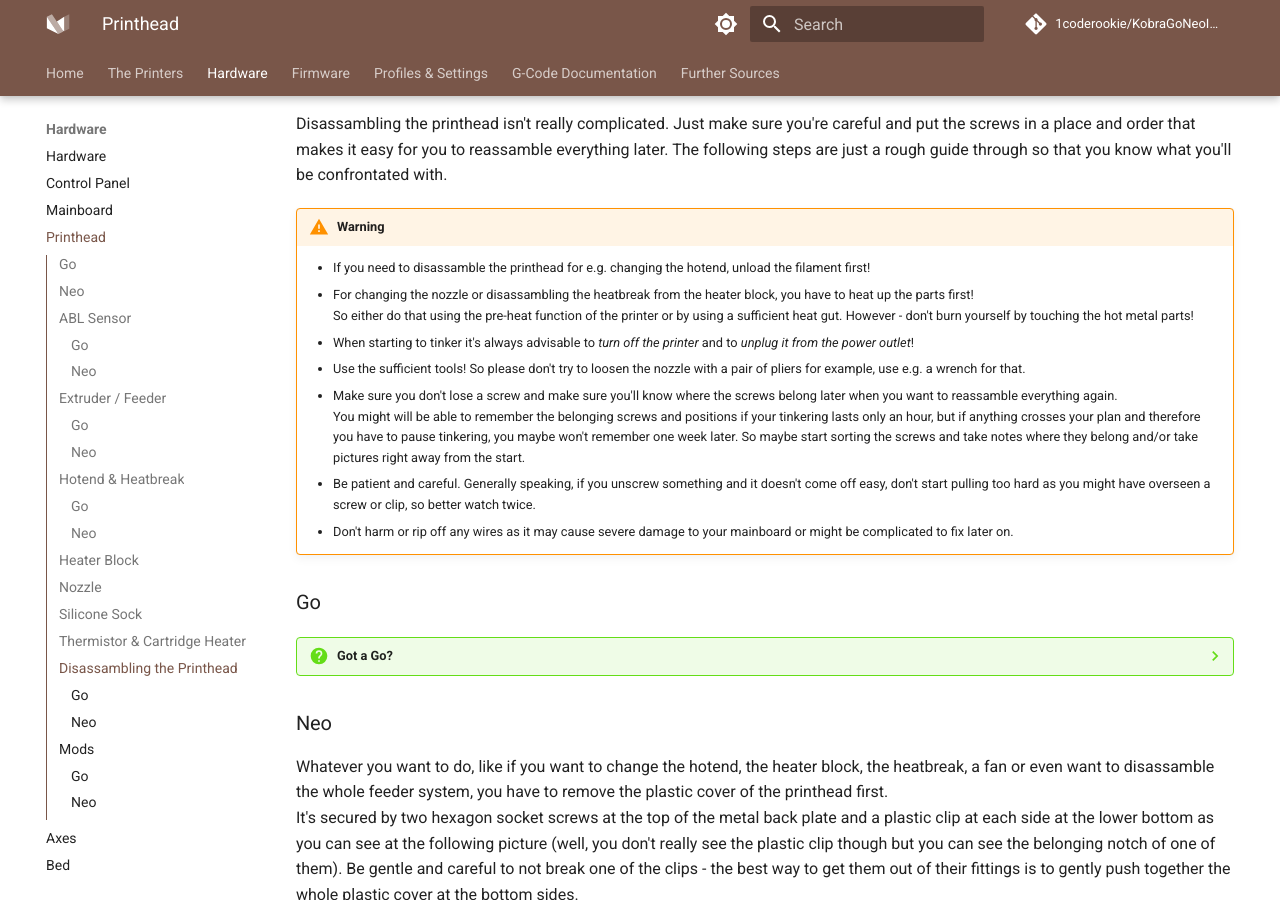
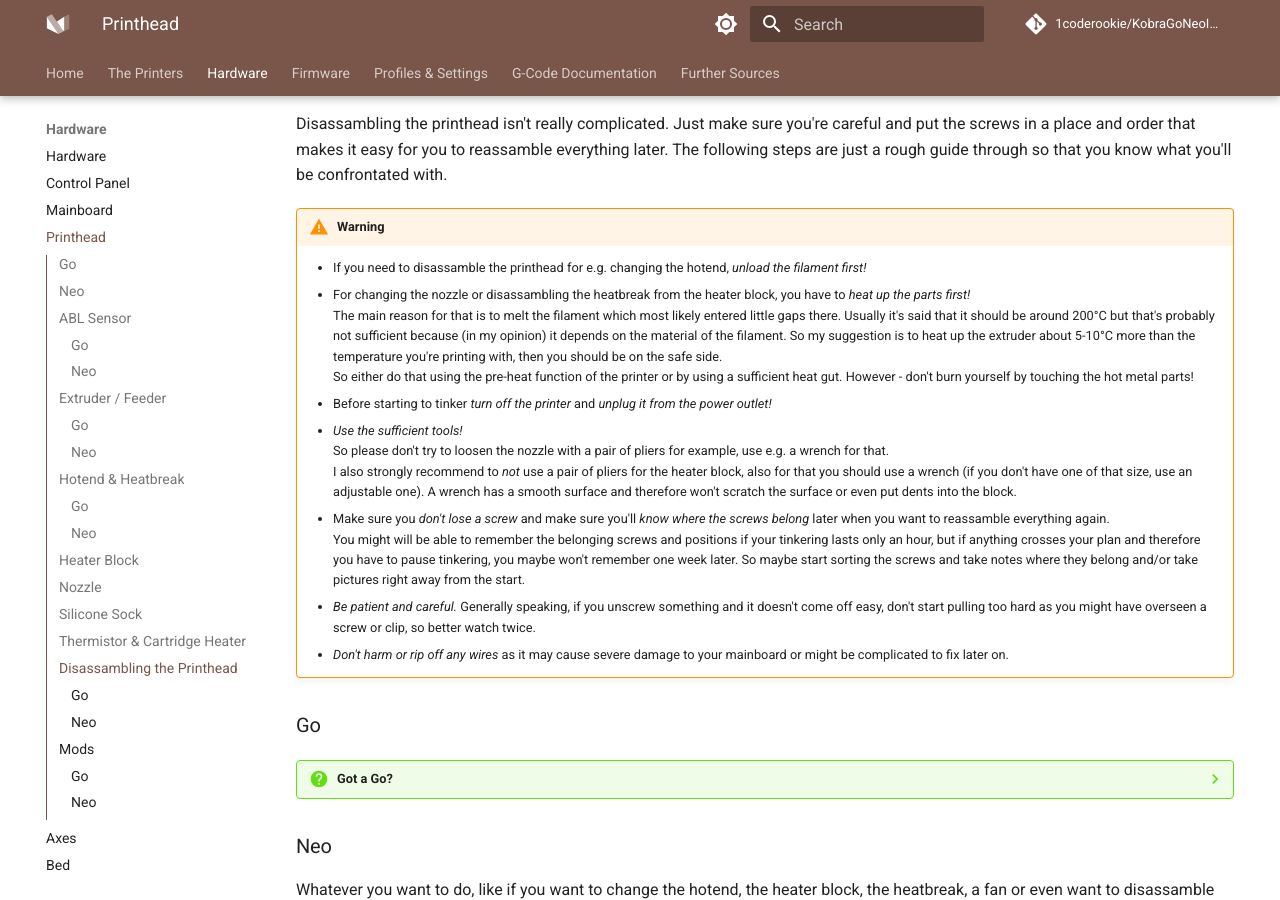
Before and after one commit to 1coderookie/KobraGoNeoInsights, an MkDocs documentation site: the page built from docs/hardware/printhead.md, in a window 1280 px wide and 900 px high, scrolled down 9375 px. Built offline with MkDocs 1.6.1 and Material for MkDocs 9.7.7, drawn with Linux system fonts in a browser that asks for light colours; comment, search, counter and statistics services are not loaded; some of the changed text lies outside the part shown.

Commit message:
Update printhead.md

```diff
--- a/docs/hardware/printhead.md
+++ b/docs/hardware/printhead.md
@@ -128,8 +128,8 @@
 
 !!! warning
 
-    - *Be careful to NOT touch and harm the wires and contacts of the thermistor and the heating cartridge with at brass brush or your pair of pliers!* <br> You may either harm the insulation, break the wire or even cause a shortcut which can result in a broken mainboard once you powered the printer up again.
-    - If you want to change the nozzle (*check out the expandable admonition below!*) and need to grab the heater block wit some pair of pliers, make sure you really just grab the heater block and never get any wires up in between - preferably grab the heater block from that sides where the wires don't come out.
+    - *Be careful to NOT touch and harm the wires and contacts of the thermistor and the heating cartridge with at brass brush or the wrench!* <br> You may either harm the insulation, break the wire or even cause a shortcut which can result in a broken mainboard once you powered the printer up again.
+    - If you want to change the nozzle (*check out the expandable admonition below!*) and need to grab the heater block with a wrench, make sure you really just grab the heater block and never get any wires up in between - preferably grab the heater block from that sides where the wires don't come out.
     - If you want to clean the nozzle using a brass brush for example, *never* do it when the printer is powered up and the heating process of the extruder is in progress to avoid causing a shortcut by touching the contacs with the brush.
     - *Make sure you DON'T turn the heater block!* In case you want to change the nozzle, you don't want to loosen the heater block from the hotend, so just hold the heater block in place without turning it.
 
@@ -140,14 +140,20 @@
 
 ??? example "Changing the Nozzle"
 
-    - If you just want to change the nozzle, take off the silicone sock of the heater block, then **heat up the extruder first** and pull back the filament a bit once it's warm enough. Once the extruder heated up, *turn off the printer* and unplug it from the power outlet! Then grab the heater block with a pair of pliers to hold it in place and screw out the nozzle carefully. Use a sufficient tool for the nozzle, don't use a pair of pliers.
-    - For installing the new nozzle, screw it in and turn it back about half a rotation once you feel it hits the hotend. Then heat up the extruder again and tighten up the nozzle.
+    - If you just want to change the nozzle, take off the silicone sock of the heater block, then *heat up the extruder first* about 5-10°C above your regular printing temperature and pull back the filament a bit once it's warm enough.
+    - Once the extruder heated up, let it sit at that temperature for about a minute or two to make sure that even the last amount of filament which might stick somewhere in the gaps or the thread is melted.
+    - Then *turn off the printer* and ideally unplug it from the power outlet. Don't fiddle around while it's turned on - in case you slip with the wrench and harm the wires you could create a shortcut which most likely will blow something up of your mainboard.
+    - Then grab the heater block with a wrench to hold it in place and screw out the nozzle carefully. Use a sufficient tool like a wrench or a socket wrench for the nozzle - don't use a pair of pliers as it may/will round off the screw nut.
+    - Make sure you don't turn the heater block at all to not loosen it from the heat break! Just hold it in place.
+    - If the nozzle won't come loose, heat up the extruder again, raise the temperature a bit and let it sit longer to melt the filament in the gaps which seems to block. Before trying to unscrew the nozzle, switch off the printer again. <br> If that still doesn't work, you could take a peace of damp cloth and hold it against the nozzle (*not* the heater block, *only the nozzle*!) for a moment to cool it down. Due to the sudden decrease of temperature the metal of the nozzle will contract a tiny bit which may result in being able to unscrew it.
+    - For installing the new nozzle, screw it in and turn it back about one rotation once you feel it hits the hotend. I personally do this after everything cooled down until it's safe to touch because then I can screw in the nozzle by hand and therefore I can feel right at the start if it doesn't sit correctly.
+    - Check if you didn't harm any wires!
+    - If everything is fine, power up the printer, heat up the extruder again and carefully tighten up the nozzle (don't overtighten it though).
     - Don't get irritated by the fact that there's a little gap between the head of the nozzle and the heater block - that's totally fine and it's supposed to be like that as the following picture shows. <br> ![Mounted nozzle](../assets/images/head_nozzle-mounted_web.jpg)
-    - Mind the warnings from above.
 
         !!! warning
 
-            ***Never try to unscrew the nozzle from the heater block while the parts are cold!*** <br> Melted filament or some kind of screw lock glue might make it hard or even impossible to unscrew it and you risk to shear off the nozzle! <br> *Always heat everything up first!*
+            ***Never try to unscrew the nozzle from the heater block while the parts are cold!*** <br> Melted filament or some kind of screw lock glue will make it hard or even impossible to unscrew it and you risk to shear off the nozzle!
 
 ??? info "About Nozzles in General"
 
@@ -223,13 +229,13 @@
 
 !!! warning
 
-    - If you need to disassamble the printhead for e.g. changing the hotend, unload the filament first!
-    - For changing the nozzle or disassambling the heatbreak from the heater block, you have to heat up the parts first! <br> So either do that using the pre-heat function of the printer or by using a sufficient heat gut. However - don't burn yourself by touching the hot metal parts!
-    - When starting to tinker it's always advisable to *turn off the printer* and to *unplug it from the power outlet*!
-    - Use the sufficient tools! So please don't try to loosen the nozzle with a pair of pliers for example, use e.g. a wrench for that.
-    - Make sure you don't lose a screw and make sure you'll know where the screws belong later when you want to reassamble everything again. <br> You might will be able to remember the belonging screws and positions if your tinkering lasts only an hour, but if anything crosses your plan and therefore you have to pause tinkering, you maybe won't remember one week later. So maybe start sorting the screws and take notes where they belong and/or take pictures right away from the start.
-    - Be patient and careful. Generally speaking, if you unscrew something and it doesn't come off easy, don't start pulling too hard as you might have overseen a screw or clip, so better watch twice.
-    - Don't harm or rip off any wires as it may cause severe damage to your mainboard or might be complicated to fix later on.
+    - If you need to disassamble the printhead for e.g. changing the hotend, *unload the filament first!*
+    - For changing the nozzle or disassambling the heatbreak from the heater block, you have to *heat up the parts first!* <br> The main reason for that is to melt the filament which most likely entered little gaps there. Usually it's said that it should be around 200°C but that's probably not sufficient because (in my opinion) it depends on the material of the filament. So my suggestion is to heat up the extruder about 5-10°C more than the temperature you're printing with, then you should be on the safe side. <br> So either do that using the pre-heat function of the printer or by using a sufficient heat gut. However - don't burn yourself by touching the hot metal parts!
+    - Before starting to tinker *turn off the printer* and *unplug it from the power outlet!*
+    - *Use the sufficient tools!* <br> So please don't try to loosen the nozzle with a pair of pliers for example, use e.g. a wrench for that. <br> I also strongly recommend to *not* use a pair of pliers for the heater block, also for that you should use a wrench (if you don't have one of that size, use an adjustable one). A wrench has a smooth surface and therefore won't scratch the surface or even put dents into the block.
+    - Make sure you *don't lose a screw* and make sure you'll *know where the screws belong* later when you want to reassamble everything again. <br> You might will be able to remember the belonging screws and positions if your tinkering lasts only an hour, but if anything crosses your plan and therefore you have to pause tinkering, you maybe won't remember one week later. So maybe start sorting the screws and take notes where they belong and/or take pictures right away from the start.
+    - *Be patient and careful.* Generally speaking, if you unscrew something and it doesn't come off easy, don't start pulling too hard as you might have overseen a screw or clip, so better watch twice.
+    - *Don't harm or rip off any wires* as it may cause severe damage to your mainboard or might be complicated to fix later on.
 
 ### Go
 
@@ -268,7 +274,7 @@
 
     - First you have to disassamble the fan on the right side by taking out the two hexagon socket screws at the top and bottom of the fan frame. <br> ![Disassamble the fan on the right side](../assets/images/head_neo_rightside_marked_web.jpg)
     - Then you'll see two hexagon socket screws at the side which are holding the hotend - loosen them until you can gently pull out the hotend. <br> ![Loosen the screws to take out the hotend](../assets/images/head_neo_vent-dis-extruder_web.jpg) <br> You could've seen the heads of the screws already earlier before disassambling the fan, but you wouldn't have been able to reach them as the following picture shows. <br> ![Closeup of the screws which you want to reach](../assets/images/head_hotend-screws_closeup_web.jpg)
-    - If you want to change the hotend, the heatbreak or the heater block now, take out the PTFE tube from the heatbreak first. Then **heat up the metal parts** by using a heat gun for example and unscrew the hotend from the heater block. Make sure to neither harm any parts while using the pair of pliers nor yourself by accidentally touching the hot material.
+    - If you want to change the hotend, the heatbreak or the heater block now, take out the PTFE tube from the heatbreak first. Then **heat up the metal parts** by using a heat gun for example and unscrew the hotend from the heater block. Make sure to neither harm any parts while using the wrench nor yourself by accidentally touching the hot material.
 
     !!! warning
 
```
